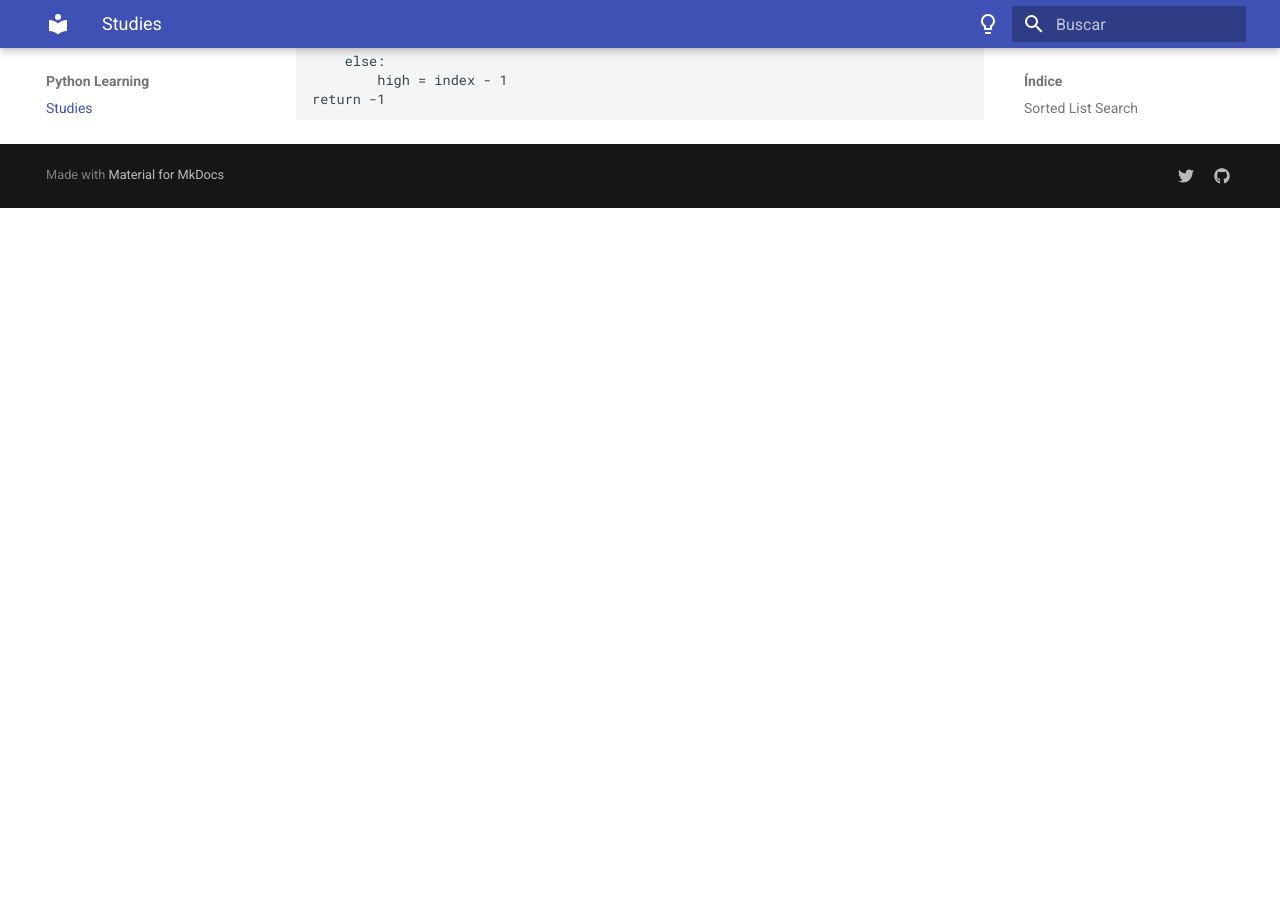
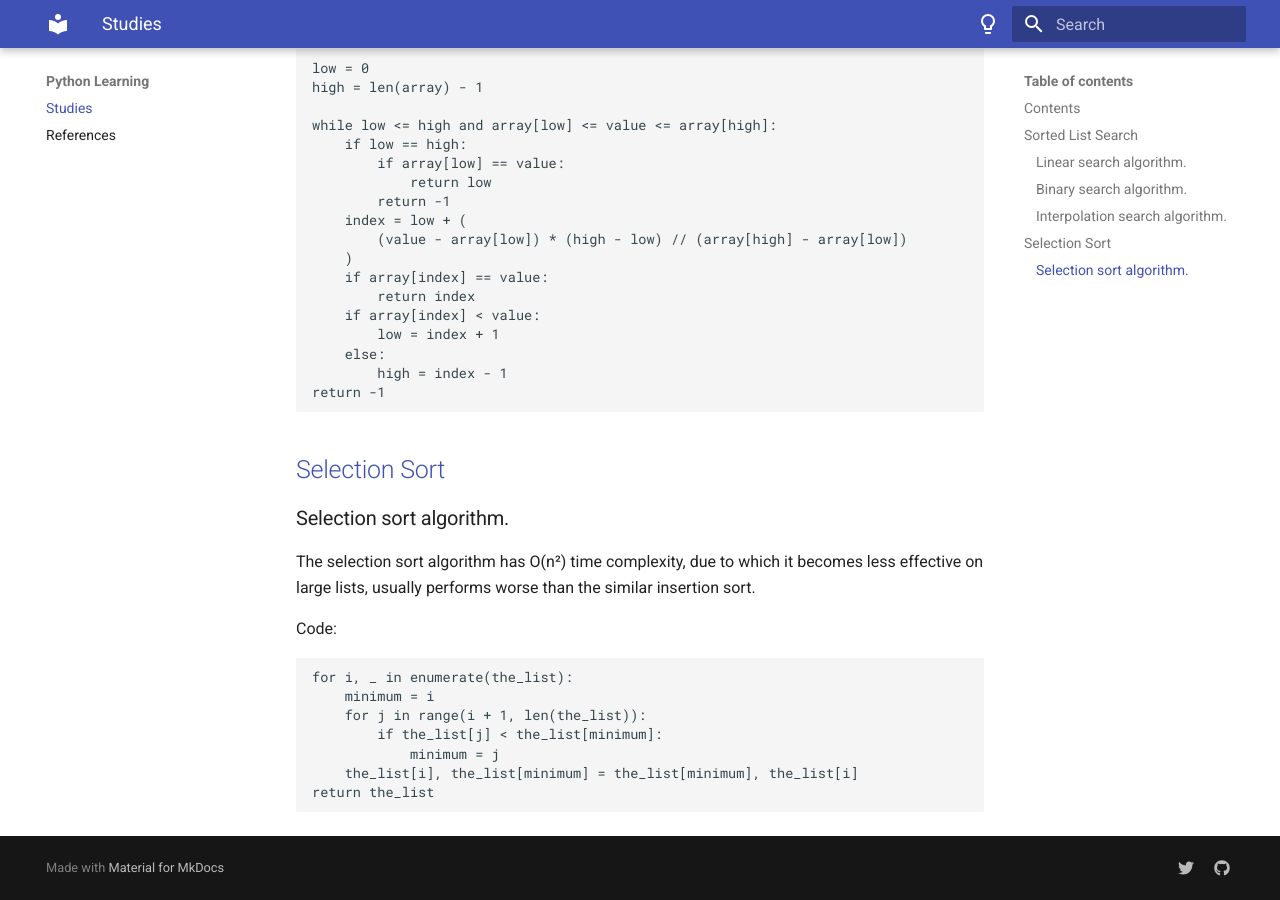
Before and after one commit to cicerohr/Python_Learning, an MkDocs documentation site: the page built from docs/index.md, in a window 1280 px wide and 900 px high, scrolled down 2114 px. Built offline with MkDocs 1.6.1 and Material for MkDocs 9.7.7, drawn with Linux system fonts in a browser that asks for light colours; before the commit the page ends 2322 px from its top, so only the background shows below that; some of the changed text lies outside the part shown.

```diff
--- a/docs/index.md
+++ b/docs/index.md
@@ -3,6 +3,15 @@
 The objective of this project is to create programs for learning the Python
 programming language, as well as the use of libraries to improve the
 performance of algorithms.
+
+## Contents
+
+* Sorted List Search
+    * [Linear search algorithm.](#linear-search-algorithm)
+    * [Binary search algorithm.](#binary-search-algorithm)
+    * [Interpolation search algorithm.](#interpolation-search-algorithm)
+* Selection Sort
+    * [Selection sort algorithm.](#selection-sort-algorithm)
 
 ## [Sorted List Search](../src/sorted_list_search.py)
 
@@ -93,3 +102,21 @@ Code:
         else:
             high = index - 1
     return -1
+
+## [Selection Sort](../src/selection_sort.py)
+
+### Selection sort algorithm.
+
+The selection sort algorithm has O(n²) time complexity, due to which it becomes
+less effective on large lists, usually performs worse than the similar
+insertion sort.
+
+Code:
+
+    for i, _ in enumerate(the_list):
+        minimum = i
+        for j in range(i + 1, len(the_list)):
+            if the_list[j] < the_list[minimum]:
+                minimum = j
+        the_list[i], the_list[minimum] = the_list[minimum], the_list[i]
+    return the_list
--- a/mkdocs.yml
+++ b/mkdocs.yml
@@ -2,7 +2,7 @@ site_name: Python Learning
 
 theme:
   name: material
-  language: pt-BR
+  language: en
   features:
     - header.autohide
   palette:
--- a/setup.py
+++ b/setup.py
@@ -16,7 +16,7 @@ setup(
     author='CHR',
     author_email='your_email@domain.com',
     description='The objective of this project is to create programs for '
-                'learning the Python programming language, as well as the use '
-                'of libraries to improve the performance of algorithms.',
+    'learning the Python programming language, as well as the use '
+    'of libraries to improve the performance of algorithms.',
     long_description=read('README.md'),
 )
```
Also changed, not shown: README.md (+14 -75 lines), 2 other files.
